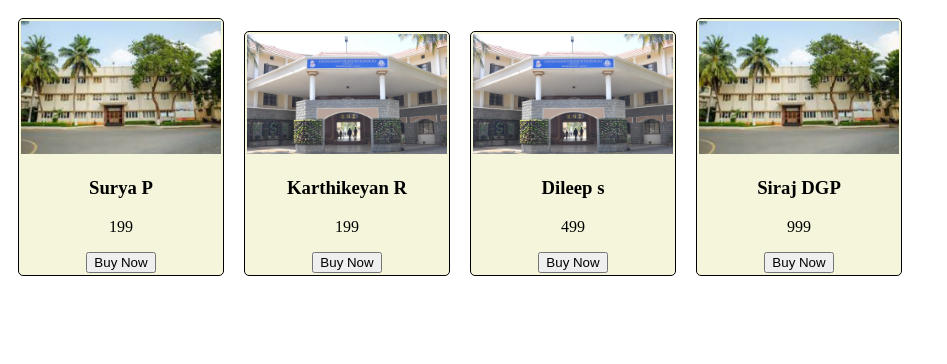
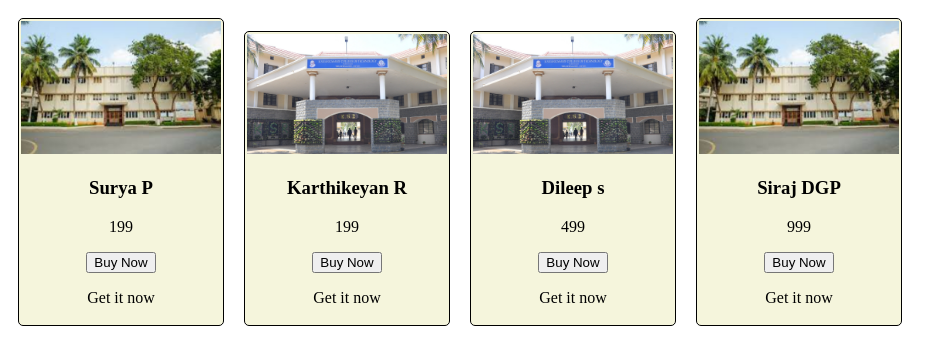
Before and after one commit to imrkarthikeyan/react2, a React (Vite) app in the folder react-app/: page / in a window 1280 px wide. Shown: the top 364 px of the page, without its empty margins (0-947 px from the left). Built offline with nearby package versions, Linux system fonts and the light colour scheme.

Commit message:
implemented useState hooks

```diff
--- a/react-app/src/Course.jsx
+++ b/react-app/src/Course.jsx
@@ -1,9 +1,16 @@
+import { useState } from "react";
 
 
 function Course(props){
 
+    //let purchased=false;
+
+    const [purchased, setPurchased] = useState(false);
+
     function BuyCourse(discount){
         console.log(props.name, "purchased with", discount, "% discount");
+        setPurchased(true);
+        console.log(purchased);
     }
 
     return(
@@ -12,6 +19,7 @@ function Course(props){
             <h3>{props.name}</h3>
             <p>{props.price}</p>
             <button onClick={() => BuyCourse(20)} >Buy Now</button>
+            <p>{purchased ? "Already purchased" : "Get it now"}</p>
         </div>
     )
 }
--- a/react-app/src/index.css
+++ b/react-app/src/index.css
@@ -14,6 +14,7 @@
 }
 
 .iddesign{
+  line-height: 0.8;
   border-radius: 5px;
   text-align: center;
   background-color: rgb(219, 16, 16);
```
